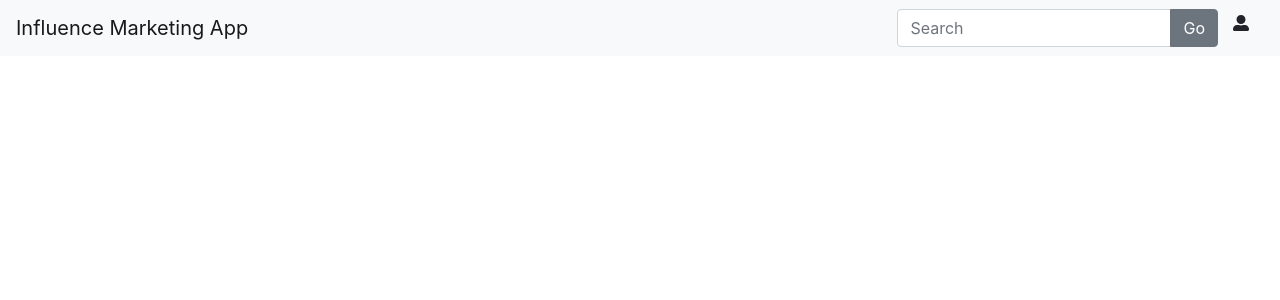
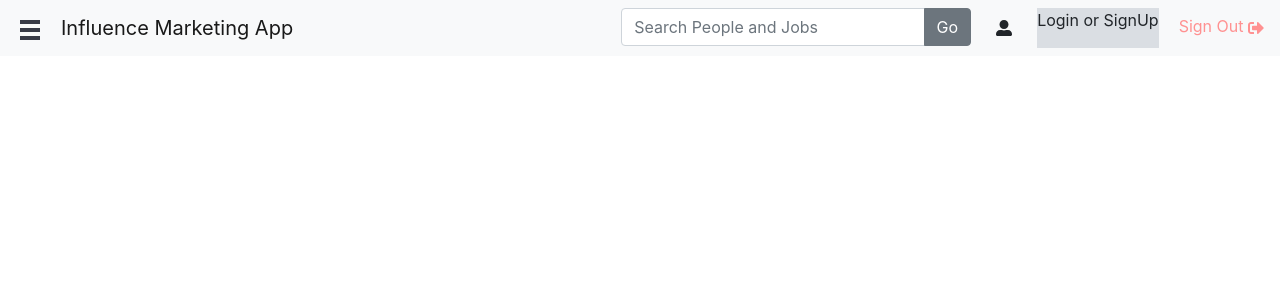
Before and after one commit to divjyot3112/InfluenceMarketingApp, a React (Create React App) app in the folder Frontend/: page /appbar in a window 1280 px wide. Shown: the top 300 px of the page. Built offline with nearby package versions, Linux system fonts and the light colour scheme; what react-widgets-moment would draw is missing.

Commit message:
Added Navbar and Sidebar

```diff
--- a/Frontend/package.json
+++ b/Frontend/package.json
@@ -16,6 +16,7 @@
     "moment": "^2.24.0",
     "react": "^16.13.0",
     "react-bootstrap": "^1.0.0",
+    "react-burger-menu": "^2.6.13",
     "react-cookies": "^0.1.1",
     "react-datepicker": "^2.14.1",
     "react-dom": "^16.13.0",
@@ -26,11 +27,11 @@
     "react-router-dom": "^5.1.2",
     "react-scripts": "3.4.0",
     "react-transition-group": "^4.3.0",
-    "reactstrap": "^8.4.1",
     "react-widgets": "^4.5.0",
     "react-widgets-globalize": "^5.0.21",
     "react-widgets-moment": "^4.0.28",
     "react-widgets-moment-localizer": "^1.0.2",
+    "reactstrap": "^8.4.1",
     "redux": "^4.0.5",
     "redux-form": "^8.3.5",
     "redux-thunk": "^2.3.0",
--- a/Frontend/src/components/Appbar.js
+++ /dev/null
@@ -1,72 +0,0 @@
-import React, { Component } from 'react'
-import {
-    Collapse,
-    Navbar,
-    NavbarToggler,
-    NavbarBrand,
-    Nav,
-    NavItem,
-    NavLink,
-    UncontrolledDropdown,
-    DropdownToggle,
-    DropdownMenu,
-    DropdownItem,
-    NavbarText,
-    Input,
-    Button,
-    InputGroupAddon,
-    InputGroup,
-    InputGroupText,
-} from 'reactstrap';
-import {
-    Image,
-
-} from 'react-bootstrap'
-import {
-    FaUserAlt
-} from 'react-icons/fa'
-
-export class Appbar extends Component {
-    state = {
-        isOpen: false
-    }
-    // componentWillMount {
-
-    // }
-    toggle = () => {
-        this.setState({
-            isOpen: !this.state.isOpen
-        })
-    }
-    render() {
-        return (
-            <div>
-                <Navbar color="light" light expand="md">
-                    <NavbarBrand href="/">Influence Marketing App</NavbarBrand>
-                    <NavbarToggler onClick={this.toggle} />
-                    <Collapse isOpen={this.state.isOpen} navbar></Collapse>
-                    <Nav className="mr-auto" navbar>
-                        <NavItem>
-                            <InputGroup>
-                                <Input type="text" className="form-control" placeholder="Search"/>
-                                <InputGroupAddon addonType="append">
-                                    <Button color="secondary">
-                                        Go
-                                    </Button>
-                                </InputGroupAddon>
-                            </InputGroup>
-                        </NavItem>
-                        <NavItem style={{marginLeft:15}}>
-                            <FaUserAlt style={{}} />
-                        </NavItem>
-                        <NavItem style={{marginLeft:15}}>
-                            {}
-                        </NavItem>
-                    </Nav>
-                </Navbar>
-            </div>
-        )
-    }
-}
-
-export default Appbar
--- /dev/null
+++ b/Frontend/src/components/Common/Appbar.js
@@ -0,0 +1,136 @@
+import React, { Component } from 'react'
+// UI imports
+import { slide as Menu} from 'react-burger-menu';
+import {
+    Collapse,
+    Navbar,
+    NavbarToggler,
+    NavbarBrand,
+    Nav,
+    NavItem,
+    NavLink,
+    UncontrolledDropdown,
+    DropdownToggle,
+    DropdownMenu,
+    DropdownItem,
+    NavbarText,
+    Input,
+    Button,
+    InputGroupAddon,
+    InputGroup,
+    InputGroupText,
+} from 'reactstrap';
+import { Image, } from 'react-bootstrap'
+import { FaUserAlt, FaSignOutAlt } from 'react-icons/fa'
+// Redux imports
+import { connect } from "react-redux";
+import PropTypes from "prop-types";
+import { getProfile } from "../../actions/userProfileActions";
+// CSS
+import "./styles.css";
+
+
+// Beginning of class
+export class Appbar extends Component {
+    state = {
+        isOpen: false,
+        userExists: false,
+        profile: null
+    }
+
+    componentWillMount() {
+        if(localStorage.getItem('email')!=null) {
+            this.props.getProfile(localStorage.getItem('email'), (response) => {
+                console.log(response.status)
+                if(response.status === 200) {
+                    this.setState({
+                        profile: response.data.message,
+                        userExists: true
+                    })
+                }
+            })
+            this.setState({
+                profile: this.props.profile
+            })
+        } else {
+            this.setState({
+                userExists: false
+            })
+        }
+    }
+
+    // For toggling open and close of Navbar
+    toggle = () => {
+        this.setState({
+            isOpen: !this.state.isOpen
+        })
+    }
+
+    render() {
+        let username = null;
+        let role = null
+        console.log(this.state.profile)
+        if(this.state.userExists) {
+            role = this.state.profile.role
+            username = <NavLink href="/profile">{this.state.profile.name?this.state.profile.name.firstName:"Hello"}</NavLink>
+        } else {
+            username = "Login or SignUp"
+        }
+        let dashLink = role ? (role=="Influencer" ? "/dashboard/influencer" : "/dashboard/sponsor" ) : "/"
+        let rateLink = role ? (role=="Influencer" ? "/ratings/influencer" : "/ratings/sponsor" ) : "/"
+        return (
+            <div>
+                <Navbar color="light" light expand="md">
+                    <NavbarBrand href="/">&nbsp;&nbsp;&nbsp;&nbsp;&nbsp;&nbsp;&nbsp;&nbsp;Influence Marketing App</NavbarBrand>
+                    <NavbarToggler onClick={this.toggle} />
+                    <Collapse isOpen={this.state.isOpen} navbar></Collapse>
+                    <Nav className="mr-auto" navbar>
+                        <NavItem style={{width:350}}>
+                            <InputGroup>
+                                <Input
+                                    type="text"
+                                    className="form-control"
+                                    placeholder="Search People and Jobs"
+                                />
+                                <InputGroupAddon addonType="append">
+                                    <Button color="secondary">
+                                        Go
+                                    </Button>
+                                </InputGroupAddon>
+                            </InputGroup>
+                        </NavItem>
+                        <NavItem style={{marginLeft:25}}>
+                            <FaUserAlt style={{height:40}} /> {/* To do -> add profile picture of user */}
+                        </NavItem>
+                        <NavItem style={{marginLeft:25, background:"#dadee3"}}>
+                            { username }
+                        </NavItem>
+                        <NavItem style={{marginLeft:20, color:"#ff9191"}}>
+                            Sign Out <FaSignOutAlt style={{height:40}} /> {/*Redirect to signout*/}
+                        </NavItem >
+                    </Nav>
+                </Navbar>
+                <Menu>
+                    <a className='menu-item' href='/'>Home</a>
+                    <a className='menu-item' href='/profile'>Profile</a>
+                    <a className='menu-item' href={dashLink}>Dashboard</a>
+                    <a className='menu-item' href="/">Analytics</a>
+                    <a className='menu-item' href='/inbox'>Inbox</a>
+                    <a className='menu-item' href={rateLink}>My Ratings</a>
+                </Menu>
+            </div>
+        )
+    }
+}
+
+// Defining props
+Appbar.protoTypes = {
+    getProfile: PropTypes.func.isRequired,
+    profile: PropTypes.object.isRequired
+}
+
+const mapStateToProps = (state) => ({
+    profile: state.profile
+});
+
+export default connect(mapStateToProps, { getProfile } ) (Appbar);
--- /dev/null
+++ b/Frontend/src/components/Common/styles.css
@@ -0,0 +1,64 @@
+/* Individual item */
+.bm-item {
+    display: inline-block;
+
+    /* Our sidebar item styling */
+    text-decoration: none;
+    margin-bottom: 10px;
+    color: #d1d1d1;
+    transition: color 0.2s;
+  }
+
+  /* Change color on hover */
+  .bm-item:hover {
+    color: white;
+  }
+
+  /* The rest copied directly from react-burger-menu docs */
+
+  /* Position and sizing of burger button */
+  .bm-burger-button {
+    position: fixed;
+    width: 20px;
+    height: 20px;
+    left: 20px;
+    top: 20px;
+  }
+
+  /* Color/shape of burger icon bars */
+  .bm-burger-bars {
+    background: #373a47;
+  }
+
+  /* Position and sizing of clickable cross button */
+  .bm-cross-button {
+    height: 24px;
+    width: 24px;
+  }
+
+  /* Color/shape of close button cross */
+  .bm-cross {
+    background: #bdc3c7;
+  }
+
+  /* General sidebar styles */
+  .bm-menu {
+    background: #373a47;
+    padding: 2.5em 1.5em 0;
+    font-size: 1.15em;
+  }
+
+  /* Morph shape necessary with bubble or elastic */
+  .bm-morph-shape {
+    fill: #373a47;
+  }
+
+  /* Wrapper for item list */
+  .bm-item-list {
+    color: #b8b7ad;
+  }
+
+  /* Styling of overlay */
+  .bm-overlay {
+    background: rgba(0, 0, 0, 0.3);
+  }
--- a/Frontend/src/components/Main.js
+++ b/Frontend/src/components/Main.js
@@ -1,7 +1,7 @@
 import React, {Component} from 'react';
 import {Route} from 'react-router-dom';
 import SponsorDashboard from './Dashboard/SponsorDashboard';
-import Appbar from './Appbar'
+import Appbar from './Common/Appbar'
 import UserProfile from "./UserProfile/userProfile";
 import PostTask from "./Task/postTask";
 import Messenger from './Inbox/Messenger'
```
Also changed, not shown: 1 other file (tests, documents, lock files or other folders).
